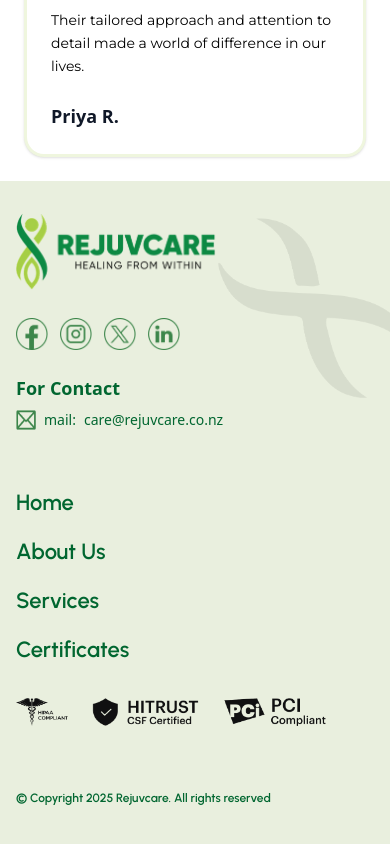
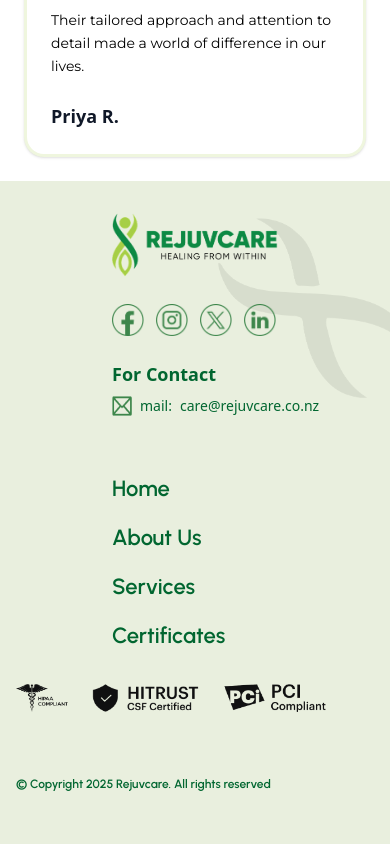
Before and after one commit to Kabir-ichhpilani/Rejuvcare, a React (Vite) app in the folder client/: page / in a window 390 px wide. Shown: the part 3704-4548 px from the top of the page. Built offline with nearby package versions, Linux system fonts and the light colour scheme.

Commit message:
footer changes done

```diff
--- a/client/src/Components/Footer.jsx
+++ b/client/src/Components/Footer.jsx
@@ -15,8 +15,8 @@ import pci from "../assets/pci.png";
 
 const Footer = () => {
   return (
-    <footer className="bg-[#E9EFDE] text-green-800   min-h-[80vh] relative overflow-hidden px-4 sm:px-6 md:px-8 lg:px-16 xl:px-24 py-8">
-      <div className="relative z-10 flex flex-col lg:flex-row justify-start lg:space-x-22 items-start max-w-[1220px] lg:mt-10 mx-auto ">
+    <footer className="bg-[#E9EFDE] text-green-800   min-h-[80vh] relative overflow-hidden px-4 sm:px-6 md:px-8 lg:px-16 xl:px-0 py-8">
+      <div className="relative z-10 flex flex-col lg:flex-row justify-start lg:space-x-22 items-start max-w-[1220px] lg:mt-10 mx-24 ">
         <div className="flex flex-col gap-6 sm:gap-8 w-full lg:w-auto mb-8 lg:mb-0">
           {/* Logo */}
           <div className="max-w-[200px] sm:max-w-[250px] lg:max-w-[300px]">
```
